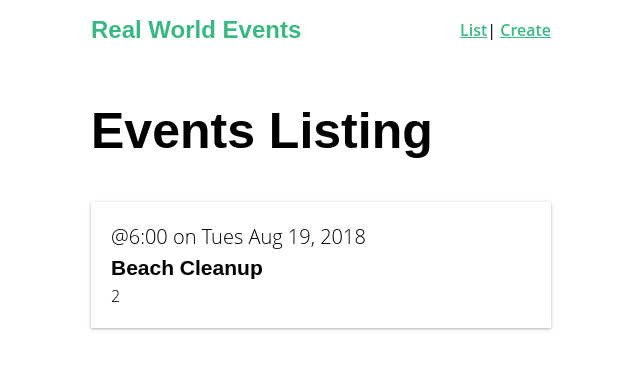
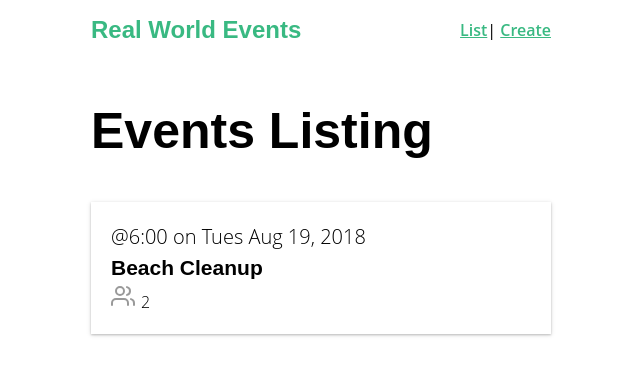
Before and after one commit to ma12-co/vue-agenda, a Vue app: page / in a window 1280 px wide. Shown: the top 374 px of the page, without its empty margins (319-959 px from the left). Built offline with nearby package versions, Linux system fonts and the light colour scheme.

Commit message:
global components

```diff
--- /dev/null
+++ b/src/components/BaseIcon.vue
@@ -0,0 +1,42 @@
+<template>
+  <div class="icon-wrapper">
+    <svg class="icon" :width="width" :height="height">
+      <use v-bind="{ 'xlink:href': '/feather-sprite.svg#' + name }" />
+    </svg>
+  </div>
+</template>
+
+<script>
+export default {
+  name: 'Icon',
+  props: {
+    name: String,
+    width: {
+      type: [Number, String],
+      default: 24
+    },
+    height: {
+      type: [Number, String],
+      default: 24
+    }
+  }
+}
+</script>
+
+<style scoped>
+.icon-wrapper {
+  display: inline-flex;
+  align-items: center;
+  color: rgba(0, 0, 0, 0.4);
+  font-size: 1rem;
+  font-weight: 600;
+}
+.icon {
+  stroke: currentColor;
+  stroke-width: 2;
+  stroke-linecap: round;
+  stroke-linejoin: round;
+  fill: none;
+  margin-right: 6px;
+}
+</style>
--- a/src/components/EventCard.vue
+++ b/src/components/EventCard.vue
@@ -1,11 +1,9 @@
 <template>
-  <router-link
-    class="event-link"
-    :to="{ name: 'event-show', params: { id: '1' } }"
-  >
+  <router-link class="event-link" :to="{ name: 'event-show', params: { id: '1' } }">
     <div class="event-card -shadow">
       <span class="eyebrow">@{{ event.time }} on {{ event.date }}</span>
       <h4 class="title">{{ event.title }}</h4>
+      <BaseIcon name="users" />
       <span>{{ event.attendees.length }}</span>
     </div>
   </router-link>
--- a/src/main.js
+++ b/src/main.js
@@ -2,6 +2,25 @@
 import App from './App.vue'
 import router from './router'
 import store from './store'
+
+import upperFirst from 'lodash/upperFirst'
+import camelCase from 'lodash/camelCase'
+
+const requireComponent = require.context(
+  './components',
+  false,
+  /Base[A-Z]\w+\.(vue|js)$/
+)
+
+requireComponent.keys().forEach(fileName => {
+  const componentConfig = requireComponent(fileName)
+
+  const componentName = upperFirst(
+    camelCase(fileName.replace(/^\.\/(.*)\.\w+$/, '$1'))
+  )
+
+  Vue.component(componentName, componentConfig.default || componentConfig)
+})
 
 Vue.config.productionTip = false
 
--- a/src/views/EventList.vue
+++ b/src/views/EventList.vue
@@ -2,6 +2,7 @@
   <div>
     <h1>Events Listing</h1>
     <EventCard />
+    <BaseIcon />
   </div>
 </template>
 
```
Also changed, not shown: public/feather-sprite.svg (added).
